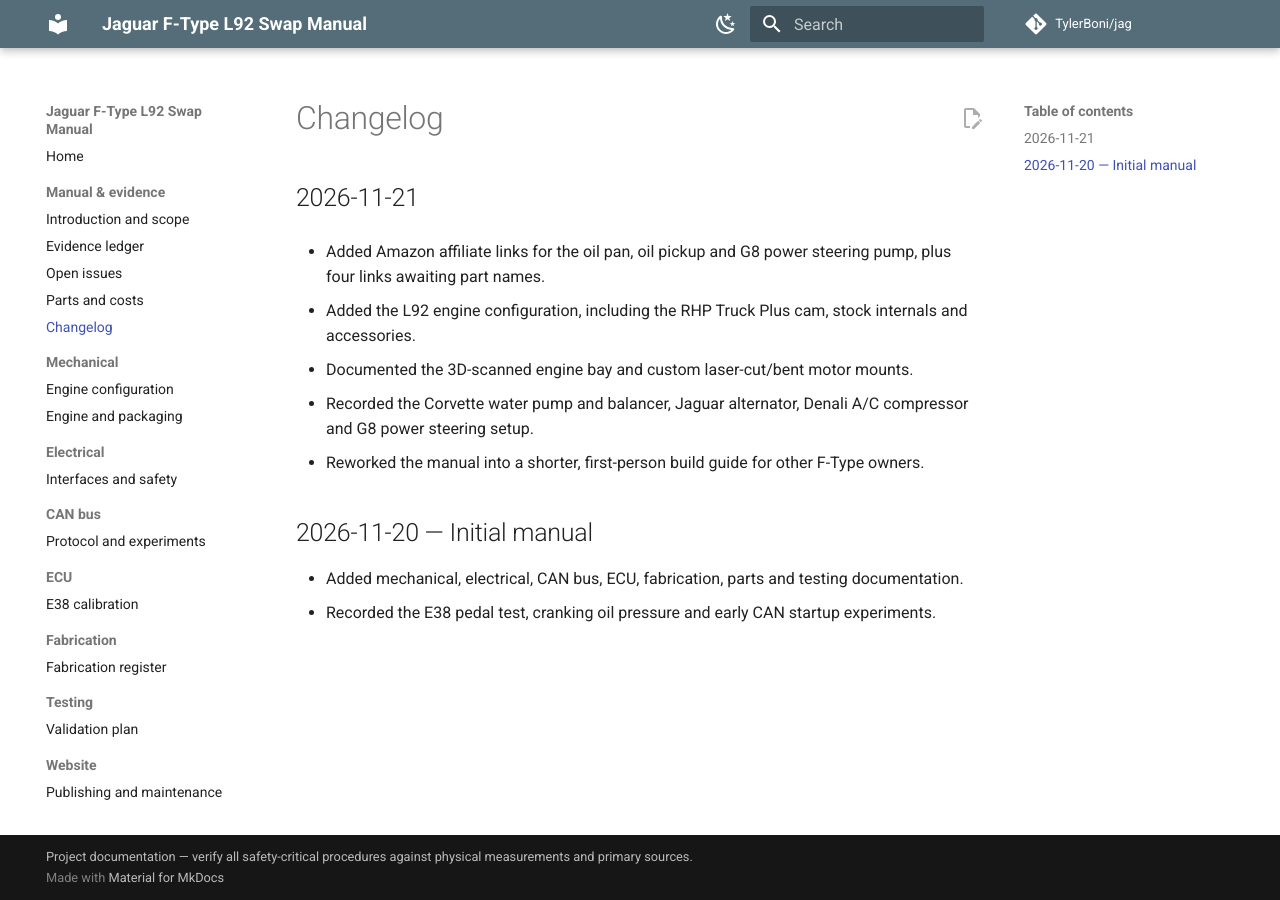
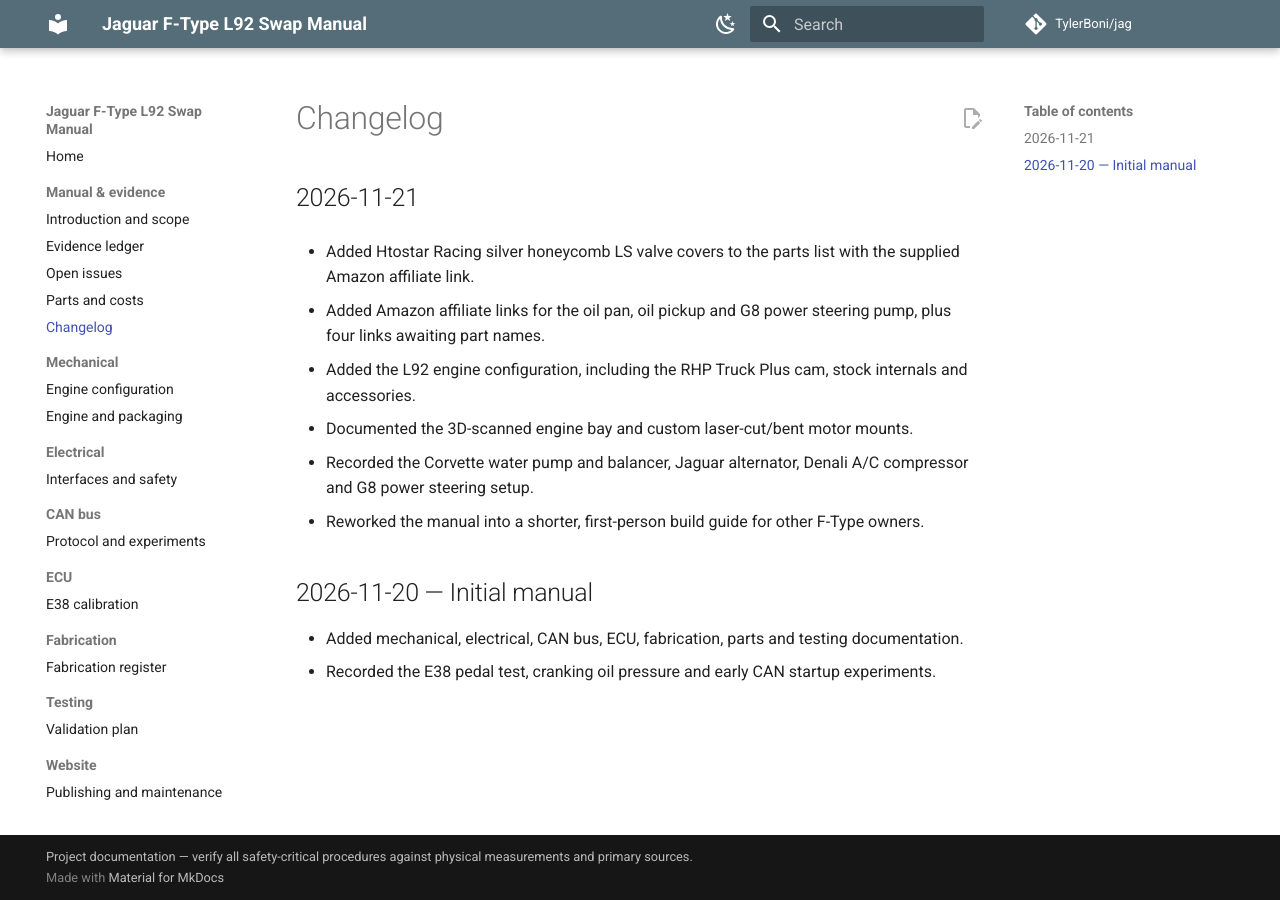
Before and after one commit to TylerBoni/jag, an MkDocs documentation site: the page built from build-manual/CHANGELOG.md, in a window 1280 px wide. Built offline with MkDocs 1.6.1 and Material for MkDocs 9.7.7, drawn with Linux system fonts in a browser that asks for light colours; comment, search, counter and statistics services are not loaded.

Commit message:
docs: log valve cover affiliate link

```diff
--- a/build-manual/CHANGELOG.md
+++ b/build-manual/CHANGELOG.md
@@ -1,6 +1,8 @@
 # Changelog
 
 ## 2026-11-21
+
+- Added Htostar Racing silver honeycomb LS valve covers to the parts list with the supplied Amazon affiliate link.
 
 - Added Amazon affiliate links for the oil pan, oil pickup and G8 power steering pump, plus four links awaiting part names.
 
```
